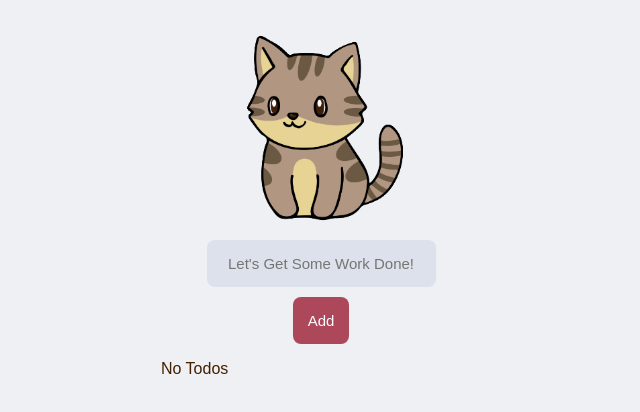
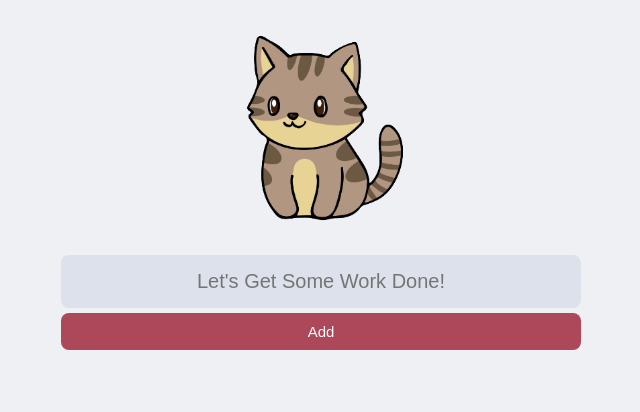
Before and after one commit to cinlu/productivity-pet, a React (Create React App) app: page / in a window 1280 px wide. Shown: the top 412 px of the page, without its empty margins (319-959 px from the left). Built offline with nearby package versions, Linux system fonts and the light colour scheme.

Commit message:
resized form, button, and todo list

```diff
--- a/src/App.css
+++ b/src/App.css
@@ -2,6 +2,6 @@
   text-align: center;
   display: flex;
   flex-direction: column;
-  max-width: 320px;
+  max-width: 520px;
   margin: 30px auto;
 }
--- a/src/Todo.css
+++ b/src/Todo.css
@@ -1,7 +1,7 @@
 ul li {
-    font-size: 20px;
+    font-size: 15px;
     background-color: #FFFDF8;
-    padding: 15px;
+    padding: 10px;
     border-radius: 8px;
     flex-grow: 1;
     text-align: center;
--- a/src/TodoForm.css
+++ b/src/TodoForm.css
@@ -3,22 +3,24 @@ input {
     background-color: #DCE1EB;
     border: 0;
     padding: 15px;
+    margin: 25px 0px 5px 0px;
     border-radius: 8px;
-    font-size: 15px;
+    font-size: 20px;
     text-align: center;
     font-family: 'Rubik', sans-serif;
-    margin: 10px 10px;
+    width: 490px;
   }
 
   button {
     color: #FDFDFD;
     background-color: #AC485A;
     border: 0;
-    padding: 15px;
+    padding: 10px;
     border-radius: 8px;
     font-size: 15px;
     text-align: center;
     font-family: 'Rubik', sans-serif;
+    width: 520px;
   }
 
   button:hover {
--- a/src/Todolist.js
+++ b/src/Todolist.js
@@ -19,7 +19,7 @@ function Todolist() {
   }
 
     return (
-      <div className="Todo-list">
+      <div >
         <TodoForm addTask={addTask}/>
         <Todos taskList={taskList} removeTask={removeTask}/>
       </div>
--- a/src/Todos.js
+++ b/src/Todos.js
@@ -5,7 +5,7 @@ import Todo from './Todo';
 function Todos({taskList, removeTask}) {
     return (
       <ul>
-        {taskList.length === 0 && "No Todos"}
+        {taskList.length === 0 && ""}
 
         {taskList.map(todo => {
           return (
```
